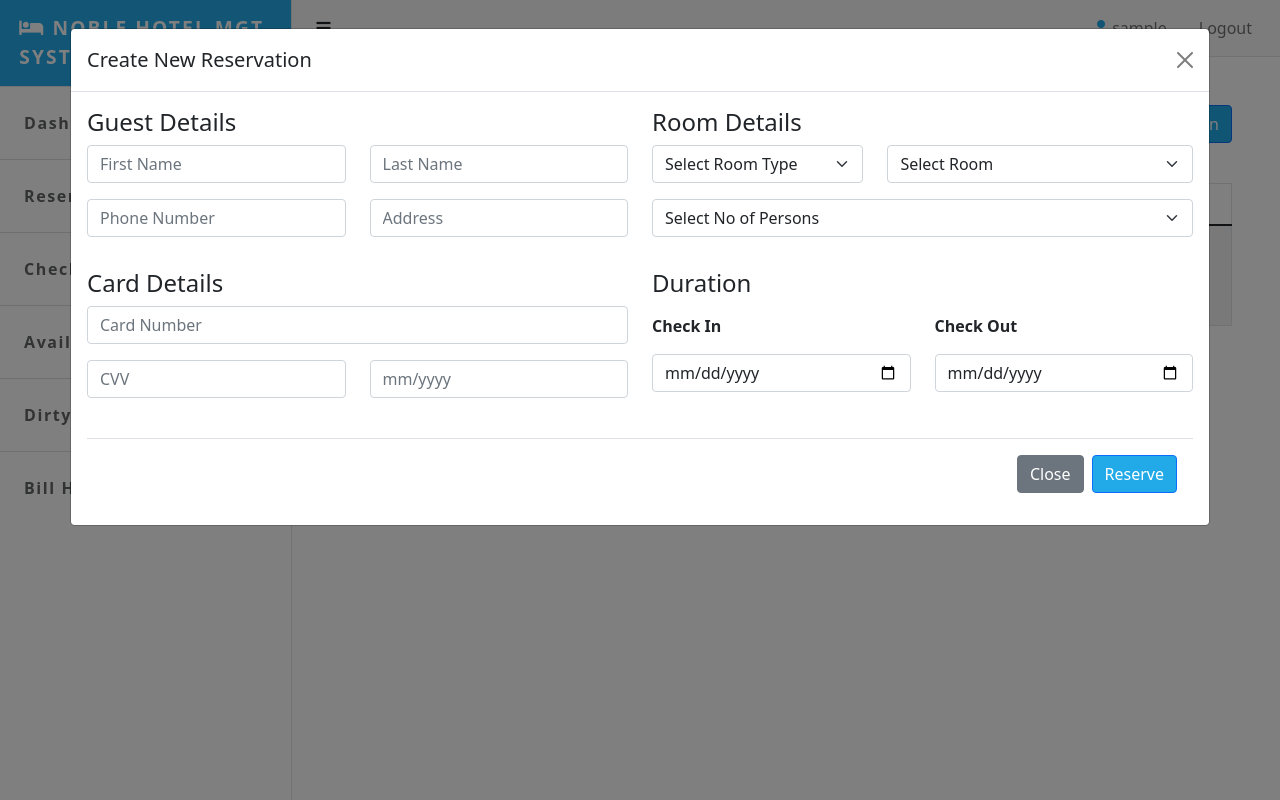
After one commit to olumide1128/hotel-management-system, a Django app: page /manage_reservation/ in a window 1280 px wide, after a click on "New Reservation". The commit adds this page. Run offline with Django 4.2, Linux system fonts and the light colour scheme; the visitor is signed in with stand-in values (Sample User, id 1); data that the repository does not hold is empty; some libraries are stand-ins or nearby versions.

Commit message:
Created Room Reservation Functionality

```diff
--- a/hms/admin.py
+++ b/hms/admin.py
@@ -1,6 +1,8 @@
 from django.contrib import admin
-from .models import Employee, Room
+from .models import Employee, Room, Guest, Reservation
 # Register your models here.
 
 admin.site.register(Employee)
 admin.site.register(Room)
+admin.site.register(Guest)
+admin.site.register(Reservation)
--- a/hms/static/js/scripts.js
+++ b/hms/static/js/scripts.js
@@ -38,3 +38,50 @@ function searchValidate(){
         return true;
     }
 }
+
+
+$('#roomType').change(function(){
+    var optionSelected = $(this).find("option:selected");
+    var valueSelected  = optionSelected.val();
+
+    var csrftoken = getCookie('csrftoken');
+
+    $.ajax({
+        type: 'POST',
+        headers:{'X-CSRFToken':csrftoken},
+        url: "/process_select/",
+        data: {
+            "valueSelected":valueSelected
+        },
+        success: function(data){
+            console.log(data.rooms);
+
+            $('#room').html("<option  selected disabled=''>Select Room</option>");
+
+            $.each(data.rooms, function (i, room) {
+                $('#room').append($('<option>', {
+                    value: room,
+                    text : room
+                }));
+            });
+        }
+    });
+});
+
+
+function getCookie(name) {
+    var cookieValue = null;
+    if (document.cookie && document.cookie !== '') {
+        var cookies = document.cookie.split(';');
+        for (var i = 0; i < cookies.length; i++) {
+            var cookie = jQuery.trim(cookies[i]);
+            // Does this cookie string begin with the name we want?
+            if (cookie.substring(0, name.length + 1) === (name + '=')) {
+                cookieValue = decodeURIComponent(cookie.substring(name.length + 1));
+                break;
+            }
+        }
+    }
+    return cookieValue;
+
+}
--- a/hms/templates/base.html
+++ b/hms/templates/base.html
@@ -26,7 +26,7 @@
                 <div class="sidebar-heading border-bottom bg-light text-white"><i class="fa fa-bed"></i> NOBLE HOTEL MGT SYSTEM</div>
                 <div class="list-group list-group-flush">
                     <a class="list-group-item list-group-item-action list-group-item-light p-4" href="{% url 'home' %}">Dashboard</a>
-                    <a class="list-group-item list-group-item-action list-group-item-light p-4" href="#!">Reservations</a>
+                    <a class="list-group-item list-group-item-action list-group-item-light p-4" href="{% url 'manageReserve' %}">Reservations</a>
                     <a class="list-group-item list-group-item-action list-group-item-light p-4" href="#!">Check ins</a>
                     <a class="list-group-item list-group-item-action list-group-item-light p-4" href="{% url 'availableRooms' %}">Available Rooms</a>
                     <a class="list-group-item list-group-item-action list-group-item-light p-4" href="{% url 'dirtyRooms' %}">Dirty Rooms</a>
--- /dev/null
+++ b/hms/templates/regular_staff_templates/manage_reservation/manage_reservation.html
@@ -0,0 +1,178 @@
+{% extends 'base.html' %}
+
+{% block title %}NOBLE Hotel Management System | Manage Reservation{% endblock %}
+
+
+{% block content %}
+	<div class="d-flex justify-content-between">
+		<h2>Reservation Management</h2>
+		<p><a href="#" class="btn btn-primary btn-block shadow-none staff-form-btn" data-bs-toggle="modal" data-bs-target="#addModal"><i class="fa fa-plus"></i> New Reservation</a></p>
+	</div>
+
+	<br>
+	<table class="table table-responsive table-bordered table-striped">
+	  <thead>
+	    <tr>
+	      <th scope="col">Reserve_id</th>
+	      <th scope="col">First name</th>
+	      <th scope="col">Last name</th>
+	      <th scope="col">Room Number</th>
+	      <th scope="col">Checkin</th>
+          <th scope="col">Checkout</th>
+          <th scope="col">Actions</th>
+	    </tr>
+	  </thead>
+	  <tbody class="table-body">
+        {% if messages %}
+            {% for message in messages %}
+                <td colspan="7" align="center"><b>{{message}}</b></td>
+            {% endfor %}
+        {% else %}
+            {% for reservation in reservations %}
+            <tr>
+            <th scope="row">{{reservation.reserve_id}}</th>
+            <td>{{reservation.guest.first_name}}</td>
+            <td>{{reservation.guest.last_name}}</td>
+            <td>{{reservation.room.room_num}}</td>
+            <td>{{reservation.checkin_date}}</td>
+            <td>{{reservation.checkout_date}}</td>
+            <td align="center">
+                <a href="{% url 'cancel' reservation.reserve_id %}" class="btn btn-success btn-block btn-sm shadow-none">CHECK IN</a>
+                <a href="{% url 'cancel' reservation.reserve_id %}" class="btn btn-warning btn-block btn-sm shadow-none">CANCEL</a>
+            </td>
+            </tr>
+            {% endfor %}
+        {% endif %}
+	  </tbody>
+	</table>
+
+
+
+	<!-- Modal -->
+	<div class="modal  fade" id="addModal" tabindex="-1" aria-labelledby="exampleModalLabel" aria-hidden="true">
+	  <div class="modal-dialog modal-xl">
+	    <div class="modal-content">
+	      <div class="modal-header">
+	        <h5 class="modal-title" id="exampleModalLabel">Create New Reservation</h5>
+	        <button type="button" class="btn-close" data-bs-dismiss="modal" aria-label="Close"></button>
+	      </div>
+	      <div class="modal-body">
+	      	<!-- Form Layout -->
+	        <form class="grid" action="{% url 'addReservation' %}" method="POST">
+
+				{% csrf_token %}
+
+
+				<div class="row mb-3">
+                    <!-- Guest Details -->
+					<div class="col-md-6">
+                        <h4 class="mb-2">Guest Details</h4>
+                        <div class="row mb-3">
+                            <div class="col-md-6">
+                                <input type="text" class="form-control" placeholder="First Name" name="firstName">
+                            </div>
+                            <div class="col-md-6">
+                                <input type="text" class="form-control" placeholder="Last Name" name="lastName">
+                            </div>
+                        </div>
+                        <div class="row mb-3">
+                            <div class="col-md-6">
+                                <input type="text" class="form-control" placeholder="Phone Number" name="phone">
+                            </div>
+                            <div class="col-md-6">
+                                <input type="text" class="form-control" placeholder="Address" name="Address">
+                            </div>
+                        </div>
+					</div>
+
+                    <!-- Room Details -->
+					<div class="col-md-6">
+                        <h4 class="mb-2">Room Details</h4>
+                        <div class="row mb-3">
+                            <div class="col-md-5">
+                                <select class="form-select" name="roomType" id="roomType">
+                                    <option  selected disabled="">Select Room Type</option>
+                                    <option value="Single">Single</option>
+                                    <option value="Double">Double</option>
+                                    <option value="Deluxe">Deluxe</option>
+                                    <option value="Twin">Twin</option>
+                                    <option value="Executive">Executive</option>
+                                </select>
+                            </div>
+                            <div class="col-md-7">
+                                <select class="form-select" name="room" id="room">
+                                    <option  selected disabled="">Select Room</option>
+                                    {% for room in rooms %}
+                                        <option value="{{room.room_num}}">{{room.room_num}}</option>
+                                    {% endfor %}
+                                </select>
+                            </div>
+                        </div>
+                        <div class="row mb-3">
+                            <div class="col-md-12">
+                                <select class="form-select" name="no_of_persons" id="no_of_persons">
+                                    <option  selected disabled="">Select No of Persons</option>
+                                    <option value="1">1</option>
+                                    <option value="2">2</option>
+                                    <option value="3">3</option>
+                                </select>
+                            </div>
+                        </div>
+					</div>
+				</div>
+
+                <!-- Card Details -->
+				<div class="row mb-4">
+                    <div class="col-md-6">
+                        <h4 class="mb-2">Card Details</h4>
+                        <div class="row mb-3">
+                            <div class="col-md-12">
+                                <input type="text" class="form-control" placeholder="Card Number" name="card_num">
+                            </div>
+                        </div>
+                        <div class="row mb-3">
+                            <div class="col-md-6">
+                                <input type="text" class="form-control" placeholder="CVV" name="card_cvv">
+                            </div>
+                            <div class="col-md-6">
+                                <input type="text" class="form-control" placeholder="mm/yyyy" name="card_expiry">
+                            </div>
+                        </div>
+                    </div>
+
+
+                    <div class="col-md-6">
+                        <h4 class="mb-2">Duration</h4>
+                        <div class="row mt-3">
+                            <div class="col-md-6">
+                                <p><b>Check In</b></p>
+                            </div>
+                            <div class="col-md-6">
+                                <p><b>Check Out</b></p>
+                            </div>
+                        </div>
+
+                        <div class="row mb-3">
+                            <div class="col-md-6">
+                                <input type="date" class="form-control" id="Checkin" placeholder="Checkin" name="Checkin">
+                            </div>
+                            <div class="col-md-6">
+                                <input type="date" class="form-control" placeholder="Checkout" name="Checkout">
+                            </div>
+                        </div>
+                    </div>
+				</div>
+
+				<div class="modal-footer">
+					<button type="button" class="btn btn-secondary" data-bs-dismiss="modal">Close</button>
+					<button type="submit" class="btn btn-primary staff-form-btn">Reserve</button>
+				</div>
+	        </form>
+
+	    </div>
+	  </div>
+	</div>
+
+
+
+{% endblock %}
--- a/hms/urls.py
+++ b/hms/urls.py
@@ -20,4 +20,8 @@ urlpatterns = [
     path("add_room/", views.add_room_view, name="addRoom"),
     path("available_rooms/", views.available_rooms_view, name="availableRooms"),
     path("dirty_rooms/", views.dirty_rooms_view, name="dirtyRooms"),
+    path("manage_reservation/", views.manage_reservation_view, name="manageReserve"),
+    path("cancel_reservation/<int:id>", views.cancel_reservation_view, name="cancel"),
+    path("process_select/", views.handle_ajax_request, name="processSelect"),
+    path("add_reservation/", views.add_reservation_view, name="addReservation"),
 ]
--- a/hms/views.py
+++ b/hms/views.py
@@ -1,12 +1,13 @@
 import random
 import string
+from django.http import HttpResponse, JsonResponse
 from django.shortcuts import render, redirect
 from django.contrib.auth.decorators import login_required
 from django.contrib.auth.models import User
 from django.contrib.auth import authenticate, login
 from django.contrib import messages
-from .models import Employee, Room
-
+from .models import Employee, Guest, Reservation, Room
+import datetime
 # Create your views here.
 
 @login_required(login_url='/login')
@@ -268,3 +269,87 @@ def dirty_rooms_view(request):
 
 	context = {'rooms':rooms}
 	return render(request, 'regular_staff_templates/dirty_rooms.html', context)
+
+
+@login_required(login_url='/login')
+def manage_reservation_view(request):
+
+	reservations = Reservation.objects.all()
+	rooms = Room.objects.filter(room_status='Available').order_by('room_num')
+
+	if not reservations:
+		context = {'rooms':rooms}
+		messages.warning(request, "No Reserved Room!")
+
+	context = {'reservations': reservations, 'rooms':rooms}
+	return render(request, 'regular_staff_templates/manage_reservation/manage_reservation.html', context)
+
+
+def cancel_reservation_view(request, id):
+
+	r = Reservation.objects.get(reserve_id=id)
+
+	#First set the status of room to Available
+	room = Room.objects.get(room_num=r.room.room_num)
+	room.room_status = 'Available'
+	room.save()
+
+	#Then delete the Reservation
+	r.delete()
+
+	return redirect('/manage_reservation')
+
+
+def add_reservation_view(request):
+
+	if request.method == 'POST':
+		first_name = request.POST.get('firstName')
+		last_name = request.POST.get('lastName')
+		phone = request.POST.get('phone')
+		Address = request.POST.get('Address')
+		card_num = request.POST.get('card_num')
+		card_cvv = request.POST.get('card_cvv')
+		card_expiry = request.POST.get('card_expiry')
+
+		room_num = request.POST.get('room')
+		no_of_persons = request.POST.get('no_of_persons')
+
+		Checkin = toDateObject(request.POST.get('Checkin'))
+		Checkout = toDateObject(request.POST.get('Checkout'))
+
+
+	#Check if guest exist or create new record
+	try:
+		guest = Guest.objects.get(first_name=first_name, last_name=last_name)
+	except Guest.DoesNotExist:
+		guest = Guest(first_name=first_name, last_name=last_name, phone=phone, Address=Address, card_num=card_num, card_cvv=card_cvv, card_expiry=card_expiry)
+		guest.save()
+
+	#Get room object by room num
+	room = Room.objects.get(room_num=room_num)
+	room.room_status = 'Booked' #Change status of room to Booked
+	room.save()
+
+	#Create the Reservation object
+	Reservation.objects.create(guest=guest, room=room, checkin_date=Checkin, checkout_date=Checkout, Num_of_persons=no_of_persons)
+
+	return redirect('/manage_reservation')
+
+
+
+def handle_ajax_request(request):
+
+	value = request.POST['valueSelected']
+
+	room_filter = Room.objects.filter(room_type=value, room_status='Available').order_by('room_num');
+	rooms = [room.room_num for room in room_filter]
+
+	return JsonResponse({"rooms":rooms})
+
+
+
+def toDateObject(x):
+	y, m, d = [int(part) for part in x.split("-")]
+	date_obj = datetime.date(y, m, d)
+
+	return date_obj
```
Also changed, not shown: hms/models.py (+28 -0 lines), hms/migrations/0005_guest_reservation.py (added).
